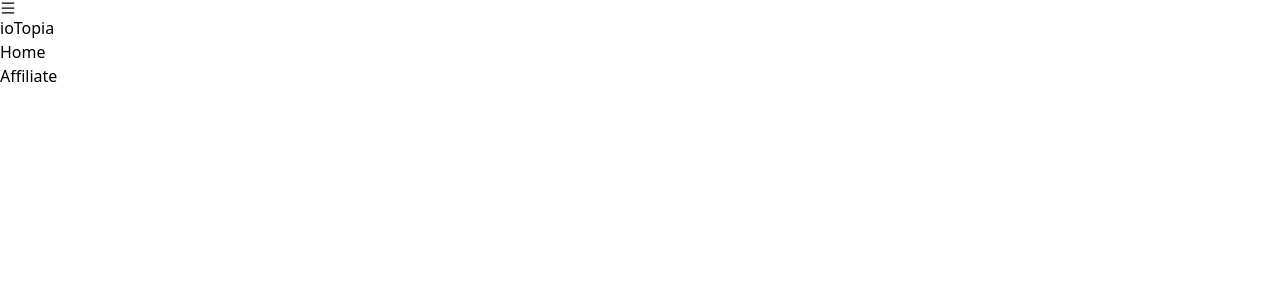
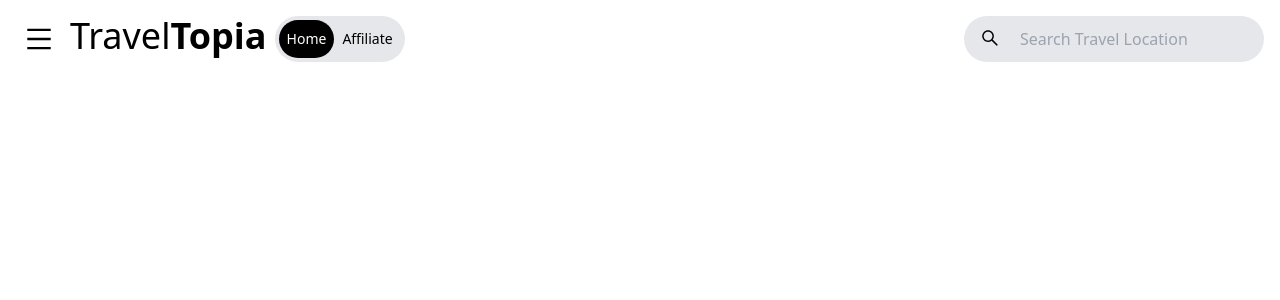
Before and after one commit to Tobetiger/travel-web, a React (Create React App) app: page / in a window 1280 px wide. Shown: the top 300 px of the page. Built offline with nearby package versions, Linux system fonts and the light colour scheme; the HTML template or start-up script is replaced by a standard one.

Commit message:
version 2

```diff
--- a/src/App.js
+++ b/src/App.js
@@ -1,26 +1,10 @@
 import React from 'react';
 import Navbar from './components/Navbar';
 import './App.css';
-import { AiOutlineMenu } from 'react-icons/ai';
 
 function App() {
   return (
-    // Navbar Section
-    <div>
-      <div className='Navbar'>
-      <div>
-      <AiOutlineMenu />
-      </div>
-    <h1>
-      io<span>Topia</span>
-    </h1>
-    <div>
-      <p>Home</p> <p>Affiliate</p>
-    </div>
-
-      </div>
-
-    </div>
+    <Navbar />
   );
 }
 
--- a/src/components/Navbar.jsx
+++ b/src/components/Navbar.jsx
@@ -1,8 +1,37 @@
 import React from 'react'
+import { AiOutlineMenu, AiOutlineSearch } from 'react-icons/ai';
+
 
 const Navbar = () => {
   return (
-    <div>
+    // Navbar Section (left side)
+    <div className='max-w-[1640px] mx-auto flex justify-between item-center p-4'
+    >
+      <div className='flex item-center'>
+      <div className='cursor-pointer p-2'>
+      <AiOutlineMenu size={30} />
+      </div>
+    <h1 className='text-2xl sm:text-3xl lg:text-4xl px-2'>
+      Travel<span className='font-bold'>Topia</span>
+    </h1>
+    <div className='hidden lg:flex item-center bg-gray-200 rounded-full p-1 text-[14px]'>
+      <p className='bg-black rounded-full p-2 text-white'>Home</p>
+      <p className='p-2 '>Affiliate</p>
+    </div>
+
+      </div>
+
+    {/*Navbar Section (search Input)*/}
+    <div className='bg-gray-200 rounded-full flex item-center px-1 w-[100px] sm:w-[200px] lg:w-[300px] '>
+      <div className='p-3'>
+      <AiOutlineSearch size={20} />
+      </div>
+
+      <input className='bg-transparent p-2 focus:outline-none w-full'  type="text" placeholder='Search Travel Location'>
+      </input>
+
+    </div>
+
 
     </div>
   )
```
